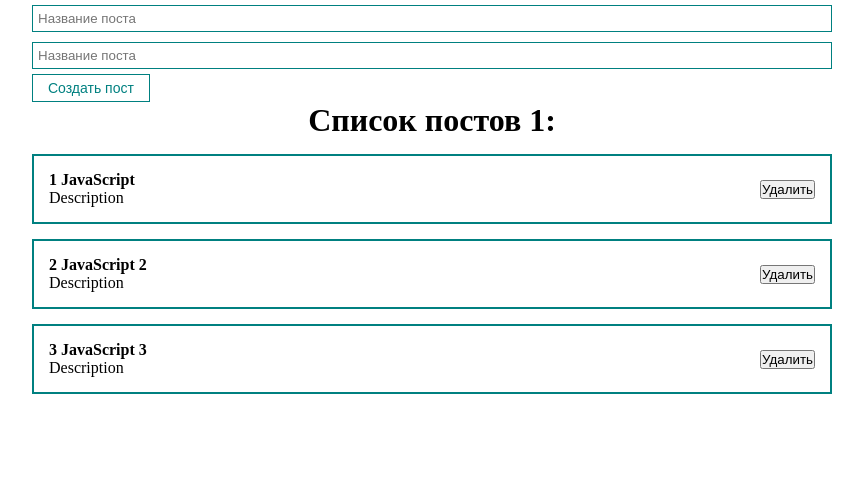
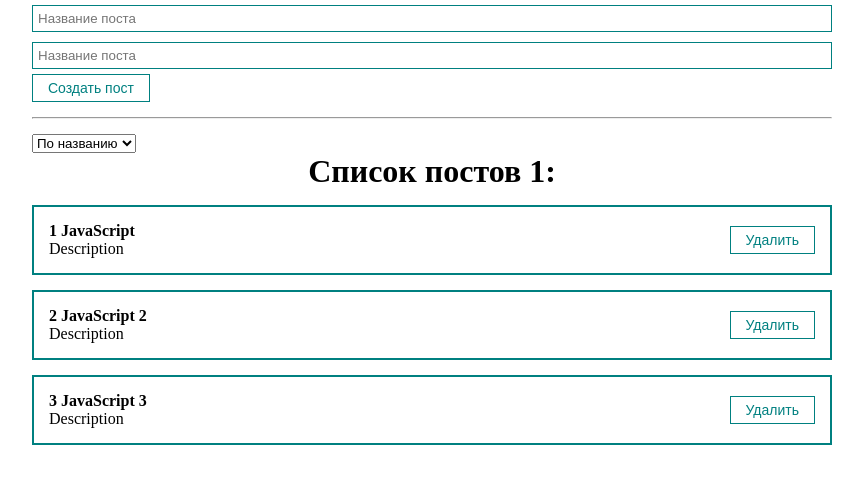
Before and after one commit to Lisstrange/learning_react, a React (Create React App) app: page / in a window 1280 px wide. Shown: the top 484 px of the page, without its empty margins (208-1071 px from the left). Built offline with nearby package versions, Linux system fonts and the light colour scheme.

Commit message:
init 1/3

```diff
--- a/src/App.js
+++ b/src/App.js
@@ -1,19 +1,20 @@
-import React, { useRef, useState } from "react";
+import React, {useRef, useState} from "react";
 import Counter from "./components/Counter";
 import "./styles/App.css";
 import PostItem from "./components/PostItem";
 import PostList from "./components/PostList";
 import MyButton from "./components/UI/button/MyButton";
 import MyInput from "./components/UI/input/MyInput";
-import { PROPERTY_TYPES } from "@babel/types";
+import {PROPERTY_TYPES} from "@babel/types";
 import PostForm from "./components/PostForm";
+import MySelect from "./components/UI/select/MySelect";
 
 
 function App() {
     const [posts, setPosts] = useState([
-    { id: 1, title: "JavaScript", body: "Description" },
-    { id: 2, title: "JavaScript 2", body: "Description" },
-    { id: 3, title: "JavaScript 3", body: "Description" },
+        {id: 1, title: "JavaScript", body: "Description"},
+        {id: 2, title: "JavaScript 2", body: "Description"},
+        {id: 3, title: "JavaScript 3", body: "Description"},
     ]);
 
 
@@ -22,10 +23,29 @@ function App() {
     }
     // const bodyInputRef = useRef(); Не управляемая хуйня
 
+    const removePost = (post) => {
+        setPosts(posts.filter(p => p.id !== post.id))
+    }
+
     return (
         <div className="App">
             <PostForm create={createPost}/>
-      <PostList posts={posts} title="Список постов 1" />
+            <hr style={{margin: '15px 0'}}/>
+
+            <div>
+
+                <MySelect
+                    defaultValue="Сортировка"
+                    options={[
+                        {value: 'title', name: 'По названию'},
+                        {value: 'body', name: 'По описанию'},
+                    ]}
+                />
+            </div>
+            {posts.length
+                ? <PostList remove={removePost} posts={posts} title="Список постов 1"/>
+                : <h1 style={{textAlign: 'center'}}>Посты не найдены!</h1>}
+
         </div>
     );
 }
--- a/src/components/PostItem.jsx
+++ b/src/components/PostItem.jsx
@@ -1,4 +1,5 @@
 import React from "react";
+import MyButton from "./UI/button/MyButton";
 
 const PostItem = (props) => {
     return (
@@ -10,7 +11,9 @@ const PostItem = (props) => {
                 <div>{props.post.body}</div>
             </div>
             <div className="post_btns">
-        <button>Удалить</button>
+                <MyButton onClick={() => props.remove(props.post)}>
+                    Удалить
+                </MyButton>
             </div>
         </div>
     );
--- a/src/components/PostList.jsx
+++ b/src/components/PostList.jsx
@@ -1,13 +1,13 @@
 import React from "react";
 import PostItem from "./PostItem";
 
-const PostList = ({ posts, title }) => {
+const PostList = ({ posts, title, remove }) => {
   return (
     <div>
       <h1 style={{ textAlign: "center" }}> {title}:</h1>
 
       {posts.map((post, index) => (
-        <PostItem number={index + 1} post={post} key={post.id} />
+        <PostItem remove={remove} number={index + 1} post={post} key={post.id} />
       ))}
     </div>
   );
--- /dev/null
+++ b/src/components/UI/select/MySelect.jsx
@@ -0,0 +1,17 @@
+import React from "react";
+
+const MySelect = ({options, defaultValue}) => {
+    return (
+        <select>
+            <option disabled value="">{defaultValue}</option>
+            {options.map(option =>
+                <option value={option.value}>
+                    {option.name}
+                </option>
+            )}
+        </select>
+    )
+
+}
+
+export default MySelect
```
Lines whose indentation alone changed are shown as unchanged.
